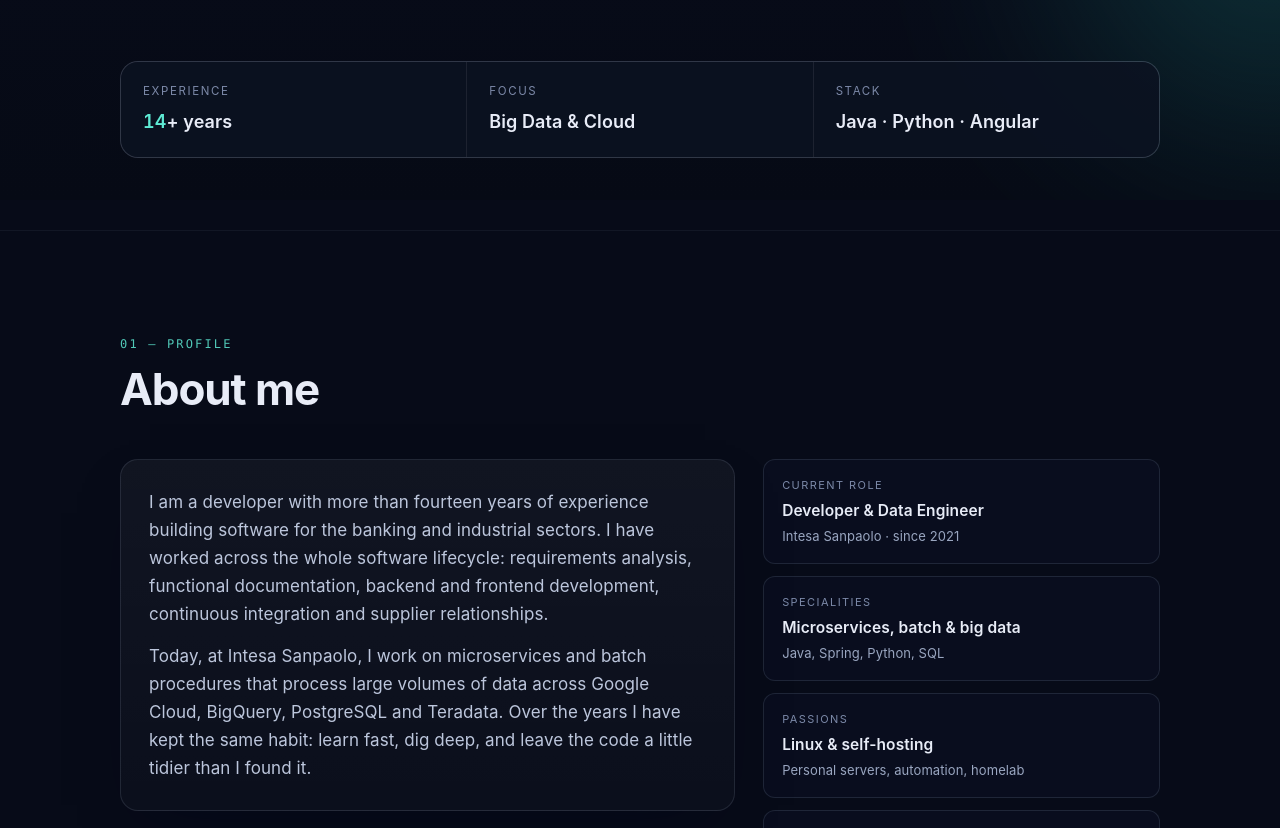
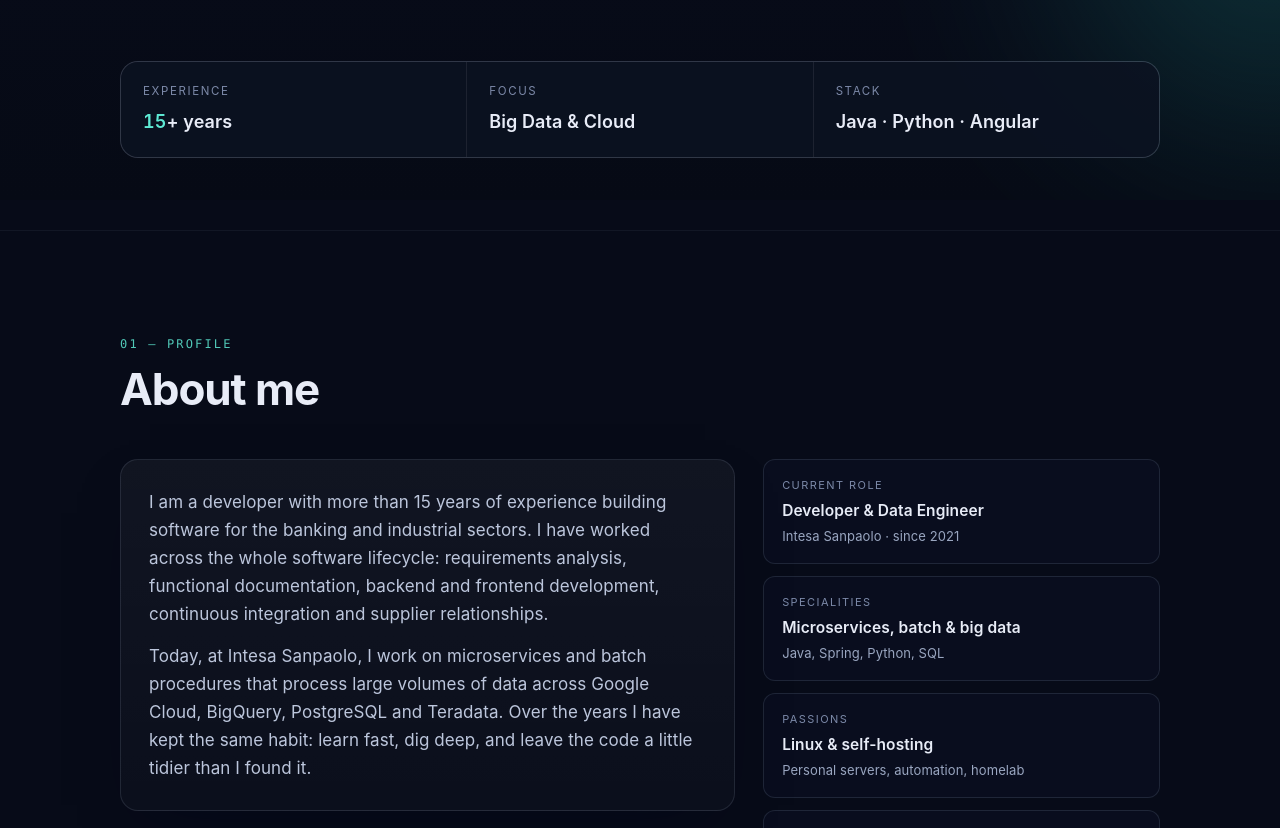
Before and after one commit to blastbeng/fabiovalentino_resume, a plain HTML site: page index.html in a window 1280 px wide. Shown: the part 600-1428 px from the top of the page. Drawn offline with Linux system fonts and the light colour scheme.

Commit message:
Derive experience years from first job start (2011)

```diff
--- a/i18n.js
+++ b/i18n.js
@@ -37,7 +37,7 @@
 
     "profile.kicker": "01 — Profilo",
     "profile.title": "Chi sono",
-    "profile.p1": "Sono un developer con oltre quattordici anni di esperienza nella costruzione di software per il settore bancario e industriale. Ho lavorato su tutto il ciclo di vita del software: analisi dei requisiti, redazione di documentazione funzionale, sviluppo backend e frontend, integrazione continua e rapporti con i fornitori.",
+    "profile.p1": "Sono un developer con oltre <span data-experience-years>15</span> anni di esperienza nella costruzione di software per il settore bancario e industriale. Ho lavorato su tutto il ciclo di vita del software: analisi dei requisiti, redazione di documentazione funzionale, sviluppo backend e frontend, integrazione continua e rapporti con i fornitori.",
     "profile.p2": "Oggi, in Intesa Sanpaolo, mi occupo di microservizi e procedure batch che lavorano su grandi volumi di dati, tra Google Cloud, BigQuery, PostgreSQL e Teradata. Nel tempo ho mantenuto la stessa abitudine: imparare in fretta, scavare a fondo, lasciare il codice un po' più ordinato di come l'ho trovato.",
     "profile.factsAria": "In sintesi",
 
--- a/index.html
+++ b/index.html
@@ -15,7 +15,7 @@
   <meta property="og:url" content="https://fabiovalentino.it/">
   <link rel="canonical" href="https://fabiovalentino.it/">
   <link rel="icon" href="favicon.svg" type="image/svg+xml">
-  <link rel="stylesheet" href="styles.css?v=20251119">
+  <link rel="stylesheet" href="styles.css?v=20261119">
   <script type="application/ld+json">
   {
     "@context": "https://schema.org",
@@ -95,7 +95,7 @@
         <dl class="stats">
           <div class="stat">
             <dt data-i18n="stats.experience">Experience</dt>
-            <dd><span class="num" data-count="14">14</span>+ <span data-i18n="stats.years">years</span></dd>
+            <dd><span class="num" data-count="15">15</span>+ <span data-i18n="stats.years">years</span></dd>
           </div>
           <div class="stat">
             <dt data-i18n="stats.focus">Focus</dt>
@@ -118,7 +118,7 @@
         <div class="profile-grid">
           <div class="card prose reveal">
             <p data-i18n="profile.p1">
-              I am a developer with more than fourteen years of experience building software for the
+              I am a developer with more than <span data-experience-years>15</span> years of experience building software for the
               banking and industrial sectors. I have worked across the whole software lifecycle:
               requirements analysis, functional documentation, backend and frontend development,
               continuous integration and supplier relationships.
@@ -441,7 +441,7 @@
     </div>
   </footer>
 
-  <script src="i18n.js?v=20251119" defer></script>
-  <script src="script.js?v=20251119" defer></script>
+  <script src="i18n.js?v=20261119" defer></script>
+  <script src="script.js?v=20261119" defer></script>
 </body>
 </html>
--- a/script.js
+++ b/script.js
@@ -69,8 +69,25 @@
     revealables.forEach((el) => observer.observe(el));
   }
 
+  /* Experience years: current year minus the first job start (2011) */
+  const FIRST_EXPERIENCE_YEAR = 2011;
+  const experienceYears = Math.max(0, new Date().getFullYear() - FIRST_EXPERIENCE_YEAR);
+
+  const renderExperienceYears = () => {
+    document.querySelectorAll("[data-experience-years]").forEach((node) => {
+      node.textContent = String(experienceYears);
+    });
+  };
+
+  renderExperienceYears();
+  document.addEventListener("fv:langchange", renderExperienceYears);
+
   /* Count-up for the hero statistic */
   const counter = document.querySelector("[data-count]");
+  if (counter) {
+    counter.dataset.count = String(experienceYears);
+    counter.textContent = String(experienceYears);
+  }
   if (counter && !reduceMotion && "IntersectionObserver" in window) {
     const target = Number(counter.dataset.count) || 0;
     counter.textContent = "0";
```
